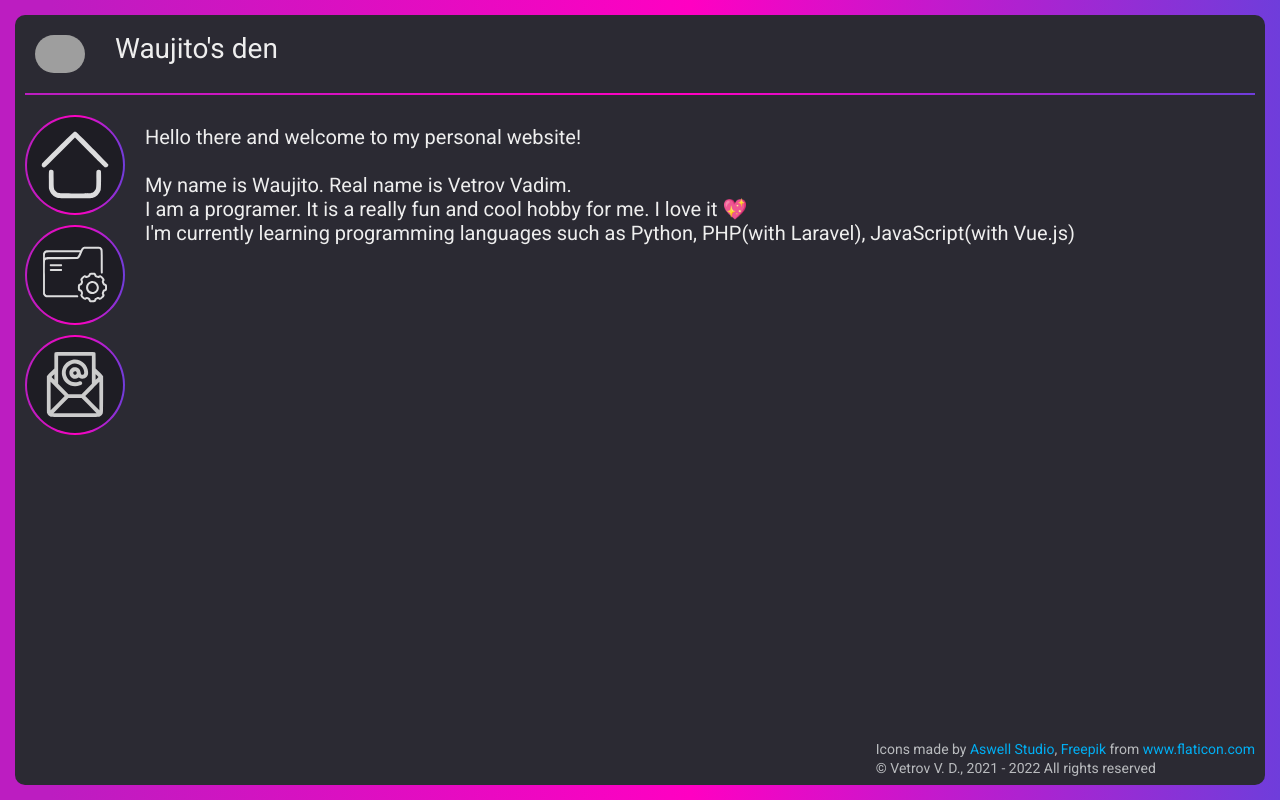
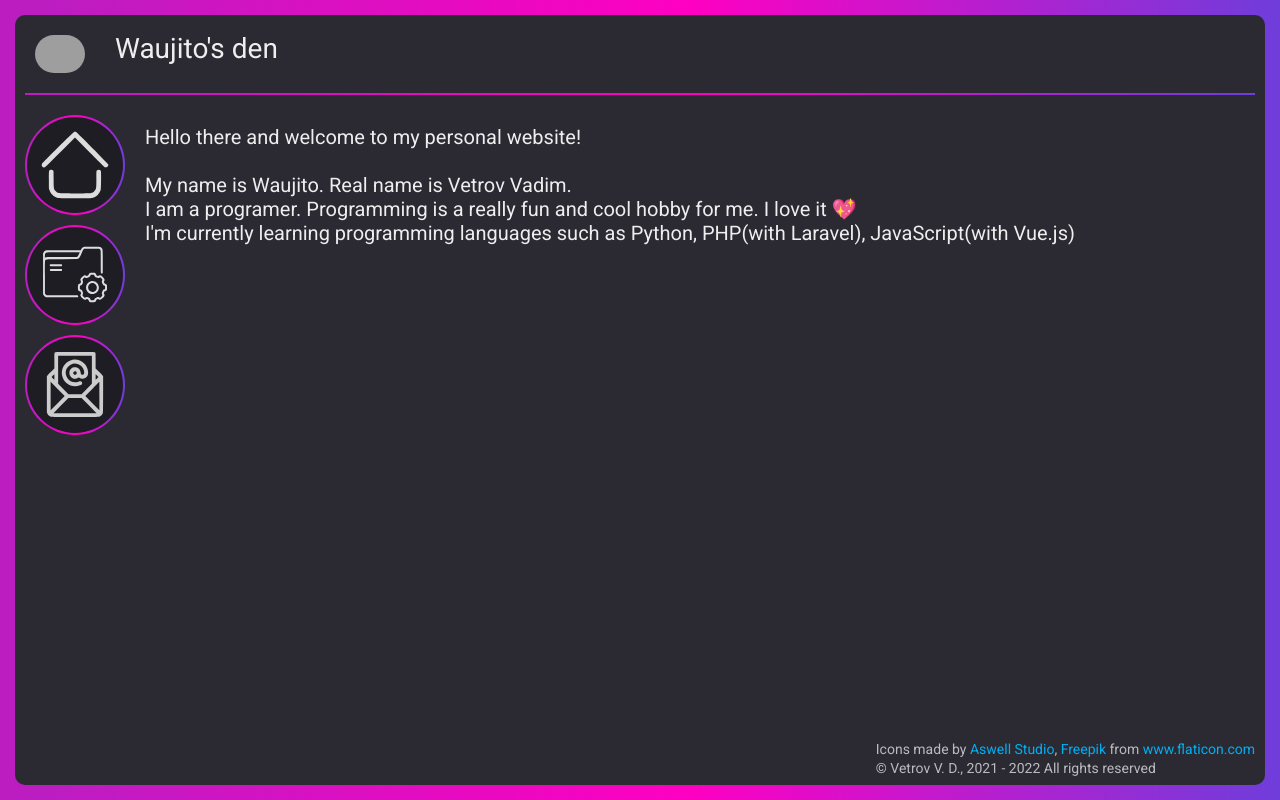
Before and after one commit to Waujito/waujito.github.io, a Vue app: page / in a window 1280 px wide. Built offline with nearby package versions, Linux system fonts and the light colour scheme; grey boxes are pictures that could not be loaded.

Commit message:
about me change

```diff
--- a/src/views/RootView.vue
+++ b/src/views/RootView.vue
@@ -5,8 +5,8 @@
     <div class="about">
       Hello there and welcome to my personal website!<br /><br />
       My name is Waujito. Real name is Vetrov Vadim.<br />
-      I am a programer. It is a really fun and cool hobby for me. I love it
-      💖<br />
+      I am a programer. Programming is a really fun and cool hobby for me. I
+      love it 💖<br />
       I'm currently learning programming languages such as Python, PHP(with
       Laravel), JavaScript(with Vue.js)
     </div>
```
